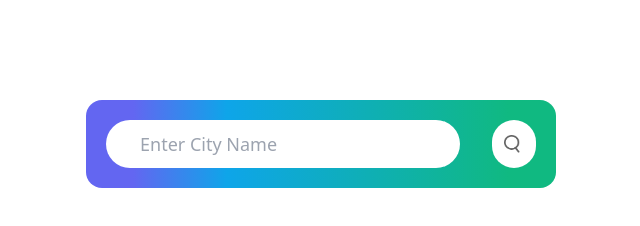
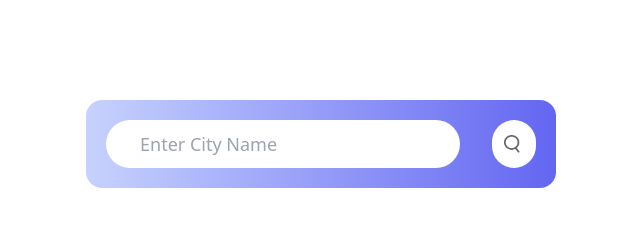
Before and after one commit to Khushalmishra11/Weather-site, a plain HTML site: page index.html in a window 1280 px wide. Shown: the whole page, without its empty margins (319-959 px from the left). Drawn offline with Linux system fonts and the light colour scheme.

Commit message:
basic website created

```diff
--- a/index.html
+++ b/index.html
@@ -8,7 +8,8 @@
   </head>
   <body>
     <div
-      class="card w-90% max-w-[470px] justify-self-center mt-[100px] ml-auto mr-auto p-1 bg-gradient-to-r from-indigo-500 from-10% via-sky-500 via-30% to-emerald-500 to-90% rounded-2xl"
+      class="card w-90% max-w-[470px] justify-self-center mt-[100px] ml-auto mr-auto p-1 bg-gradient-to-r from-indigo-200
+      to-indigo-500 rounded-2xl"
     >
       <div class="search flex w-[100%]">
         <input
```
Also changed, not shown: src/style2.css.
